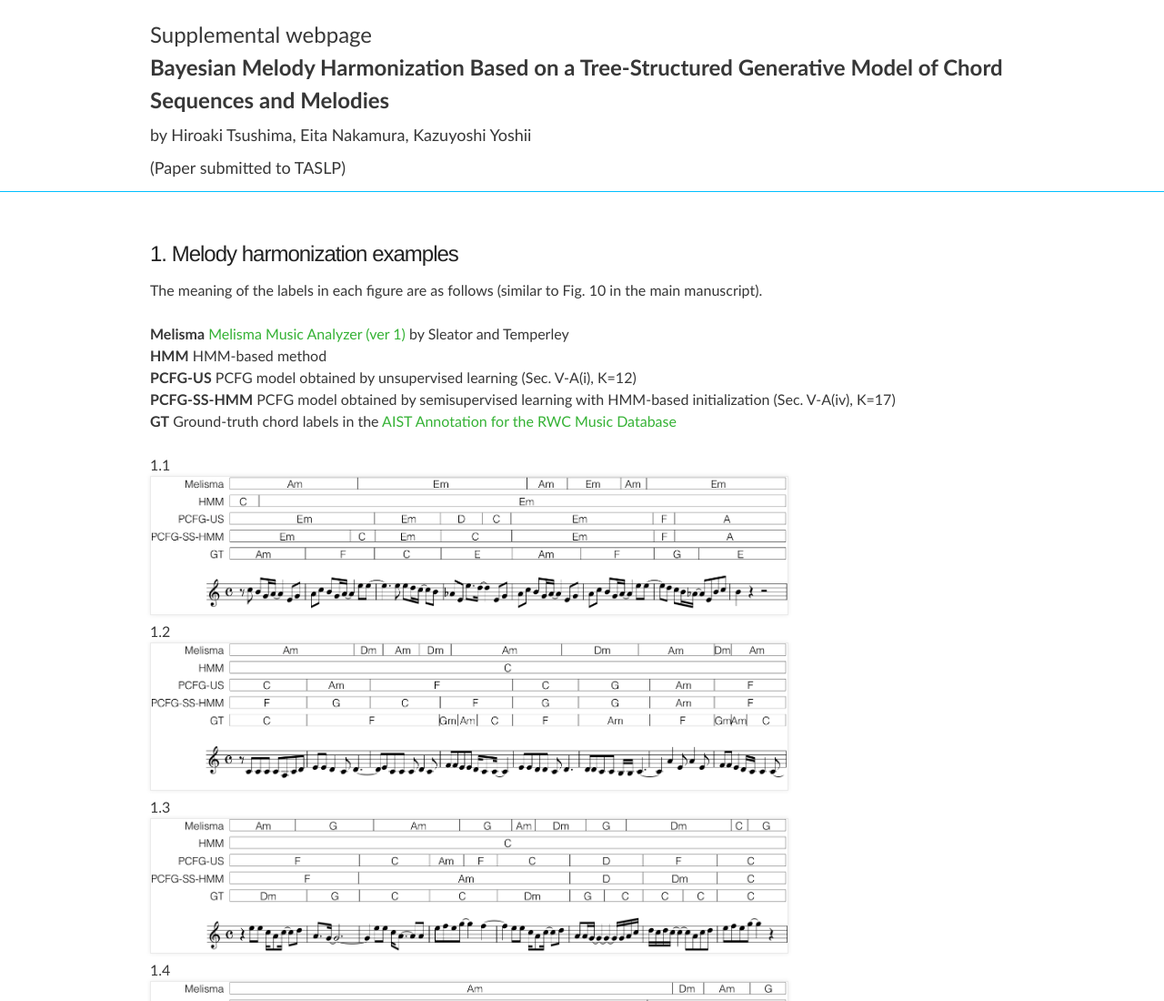
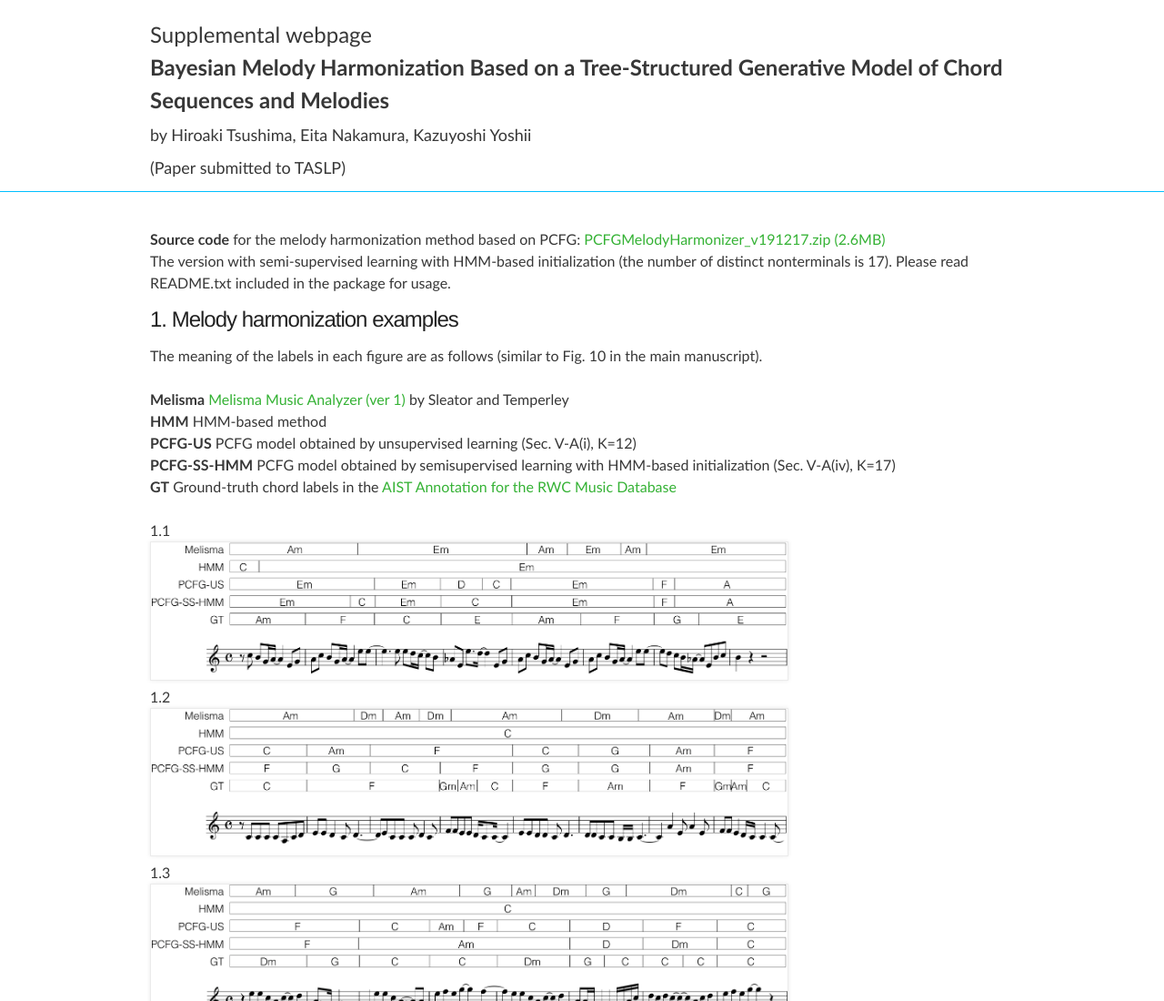
Before and after one commit to PCFGHarmonization/pcfgharmonization.github.io, a plain HTML site: page index.html in a window 1280 px wide. Shown: the top 1100 px of the page at 91% size. Drawn offline with Linux system fonts and the light colour scheme.

Commit message:
Add files via upload

```diff
--- a/index.html
+++ b/index.html
@@ -35,6 +35,12 @@
     <!-- MAIN CONTENT -->
     <div id="main_content_wrap" class="outer">
       <section id="main_content" class="inner">
+
+
+<strong>Source code</strong> for the melody harmonization method based on PCFG: <a href="PCFGMelodyHarmonizer_v191217.zip">PCFGMelodyHarmonizer_v191217.zip (2.6MB)</a>
+<br>
+The version with semi-supervised learning with HMM-based initialization (the number of distinct nonterminals is 17).
+Please read README.txt included in the package for usage.
 
         <h3>1. Melody harmonization examples</h3>
 
```
